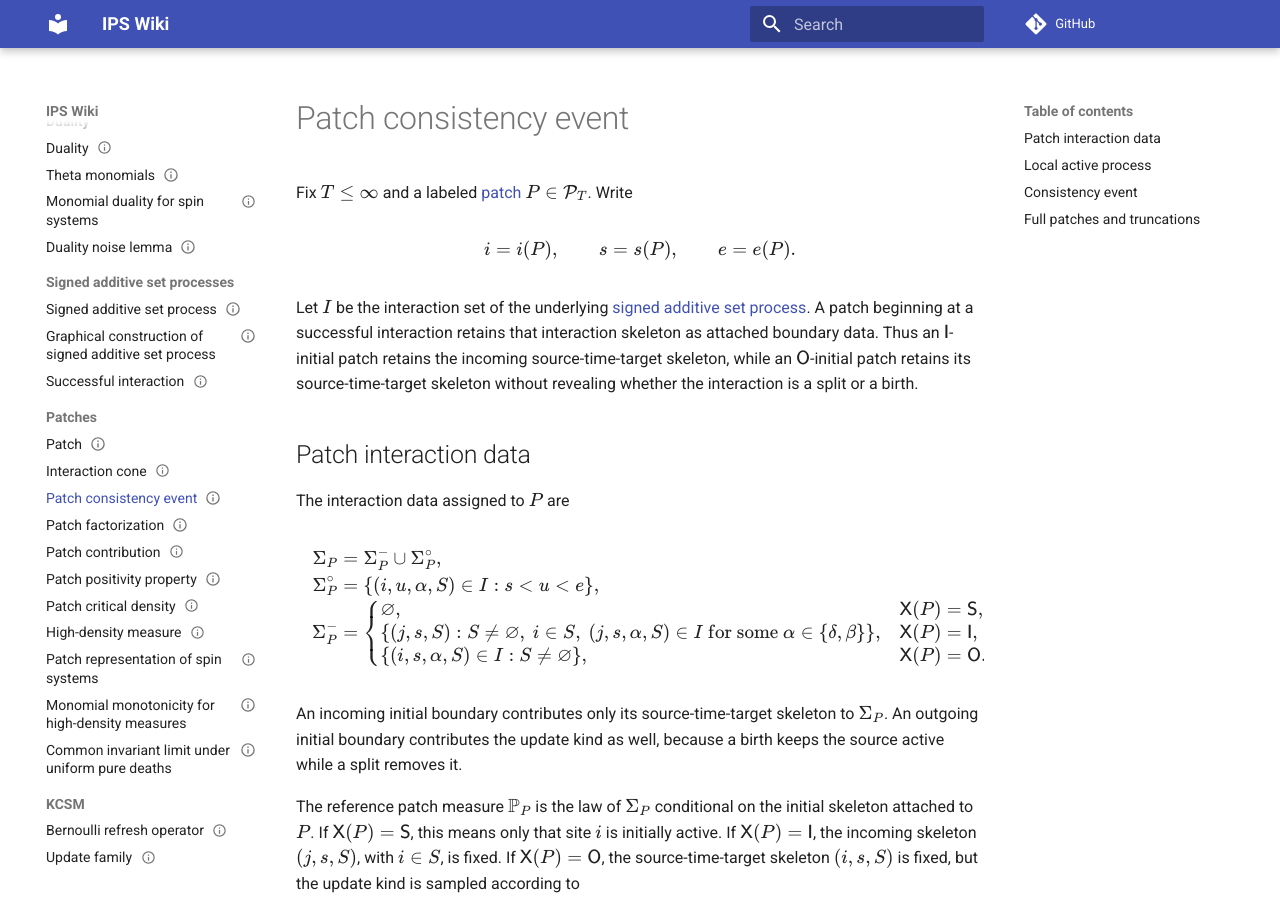
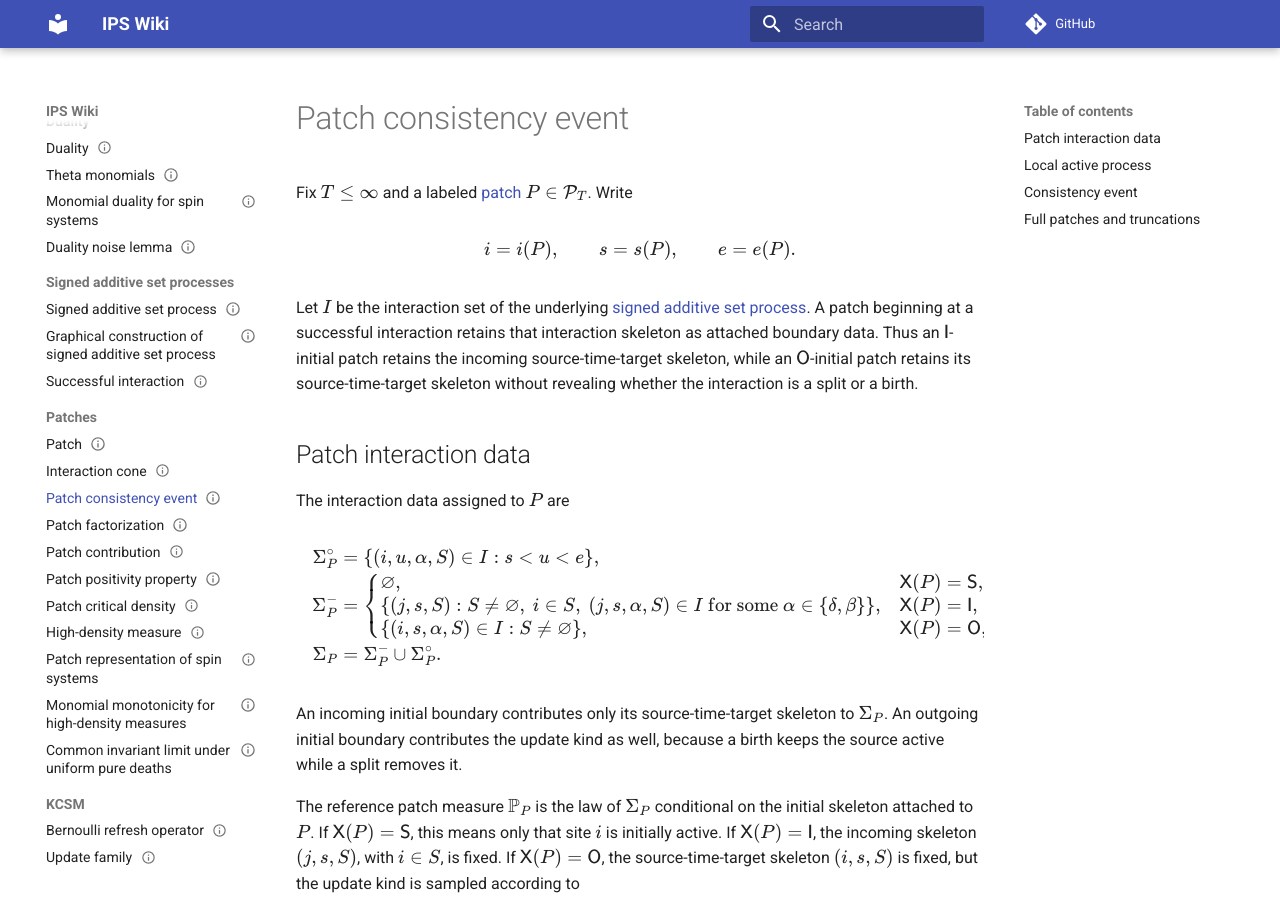
Before and after one commit to maciejgluchowski86-beep/ips-wiki, an MkDocs documentation site: the page built from docs/entries/patch-consistency-event.md, in a window 1280 px wide and 900 px high. Built offline with MkDocs 1.6.1 and Material for MkDocs 9.7.7, drawn with Linux system fonts in a browser that asks for light colours; comment, search, counter and statistics services are not loaded; part of the change alters nothing that is shown.

```diff
--- a/docs/entries/patch-consistency-event.md
+++ b/docs/entries/patch-consistency-event.md
@@ -28,10 +28,6 @@ The interaction data assigned to \(P\) are
 
 $$
 \begin{aligned}
-\Sigma_P
-&=
-\Sigma_P^-\cup\Sigma_P^\circ,
-\\
 \Sigma_P^\circ
 &=
 \{(i,u,\alpha,S)\in I:s<u<e\},
@@ -47,8 +43,12 @@ $$
 & \mathsf X(P)=\mathsf I,
 \\
 \{(i,s,\alpha,S)\in I:S\ne\vn\},
-& \mathsf X(P)=\mathsf O.
+& \mathsf X(P)=\mathsf O,
 \end{cases}
+\\
+\Sigma_P
+&=
+\Sigma_P^-\cup\Sigma_P^\circ.
 \end{aligned}
 $$
 
```
